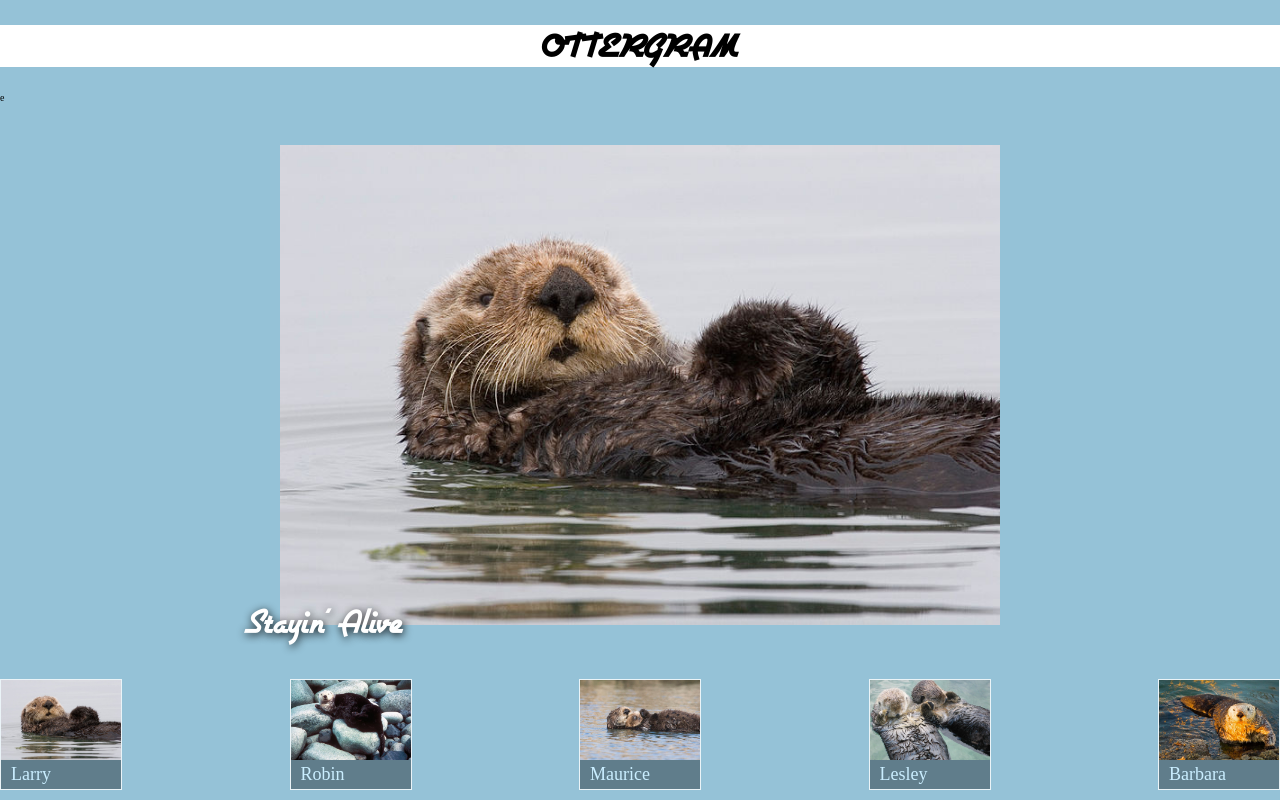
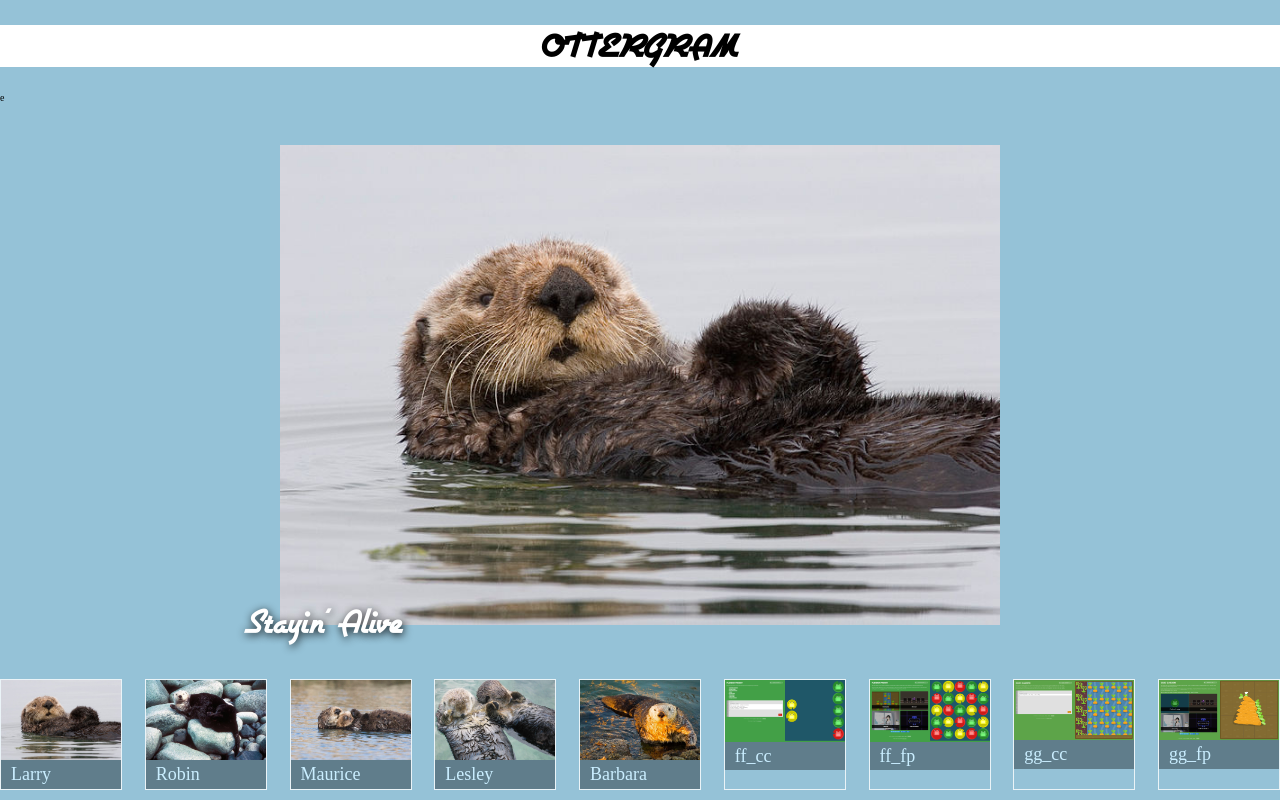
Before and after one commit to hellokev/ottergram, a plain HTML site: page index.html in a window 1280 px wide. Drawn offline with nearby package versions, Linux system fonts and the light colour scheme; files whose address does not match are found by name.

Commit message:
chpt 6 complete

```diff
--- a/index.html
+++ b/index.html
@@ -5,6 +5,7 @@
     <meta name="viewport" content="width=device-width, initial-scale=1.0">
     <title>Document</title>
     <link rel="stylesheet" type="text/css" href="styles.css">
+    <link rel="icon" type="image/png" href="/img/favicon.png">
     <link rel="stylesheet" href="https://cdnjs.cloudflare.com/ajax/libs/normalize/8.0.1/normalize.min.css" integrity="sha512-NhSC1YmyruXifcj/KFRWoC561YpHpc5Jtzgvbuzx5VozKpWvQ+4nXhPdFgmx8xqexRcpAglTj9sIBWINXa8x5w==" crossorigin="anonymous" referrerpolicy="no-referrer" />
 </head>
 <body>
@@ -63,11 +64,51 @@
                     <span class="thumbnail-title">Barbara</span>
                 </a>
             </li>
+                        <li class="thumbnail-item">
+                <a href="#">
+                    <img class="thumbnail-image" src="img/flexbox_froggy_code_complete.png"
+                        data-image-role="trigger"
+                        data-image-title="Frog Code"
+                        data-image-url="img/flexbox_froggy_code_complete.jpg"
+                        alt="flexbox_froggy_code_complete">
+                    <span class="thumbnail-title">ff_cc</span>
+                </a>
+            </li>
+            <li class="thumbnail-item">
+                <a href="#">
+                    <img class="thumbnail-image" src="img/flexbox_froggy_finish_page.png"
+                        data-image-role="trigger"
+                        data-image-title="Frog Finish"
+                        data-image-url="img/ff_fp.jpg"
+                        alt="flexbox_froggy_finish_page">
+                    <span class="thumbnail-title">ff_fp</span>
+                </a>
+            </li>
+            <li class="thumbnail-item">
+                <a href="#">
+                    <img class="thumbnail-image" src="img/grid_garden_code_complete.png"
+                        data-image-role="trigger"
+                        data-image-title="Grid Code"
+                        data-image-url="img/grid_garden_code_complete.jpg"
+                        alt="grid_garden_code_complete">
+                    <span class="thumbnail-title">gg_cc</span>
+                </a>
+            </li>
+            <li class="thumbnail-item">
+                <a href="#">
+                    <img class="thumbnail-image" src="img/grid_garden_finish_page.png"
+                        data-image-role="trigger"
+                        data-image-title="Grid Finish"
+                        data-image-url="img/grid_garden_finish_page.jpg"
+                        alt="grid_garden_finish_page">
+                    <span class="thumbnail-title">gg_fp</span>
+                </a>
+            </li>
         </ul>
         <div class="detail-image-container">
             <div class="detail-image-frame">
-                <img src="img/otter1.jpg" alt="" class="detail-image">
-                <span class="detail-image-title">Stayin' Alive</span>
+                <img src="img/otter1.jpg" alt="" class="detail-image" data-image-role="target">
+                <span class="detail-image-title" data-image-role="title">Stayin' Alive</span>
             </div>
         </div>
     </main>
--- a/scripts/main.js
+++ b/scripts/main.js
@@ -1,4 +1,4 @@
-var DETAIL_IMAGE_SELECTOR = '[data-image-role="target"]';
+var DETAIL_IMAGE_SELECTOR = `[data-image-role="target"]`;
 var DETAIL_TITLE_SELECTOR = '[data-image-role="title"]';
 var DETAIL_FRAME_SELECTOR = '[data-image-role="frame"]';
 var THUMBNAIL_LINK_SELECTOR = '[data-image-role="trigger"]';
```
Also changed, not shown: img/favicon.png (added), img/flexbox_froggy_code_complete.png (added), img/flexbox_froggy_finish_page.png (added), img/grid_garden_code_complete.png (added), img/grid_garden_finish_page.png (added), 1 other file.
